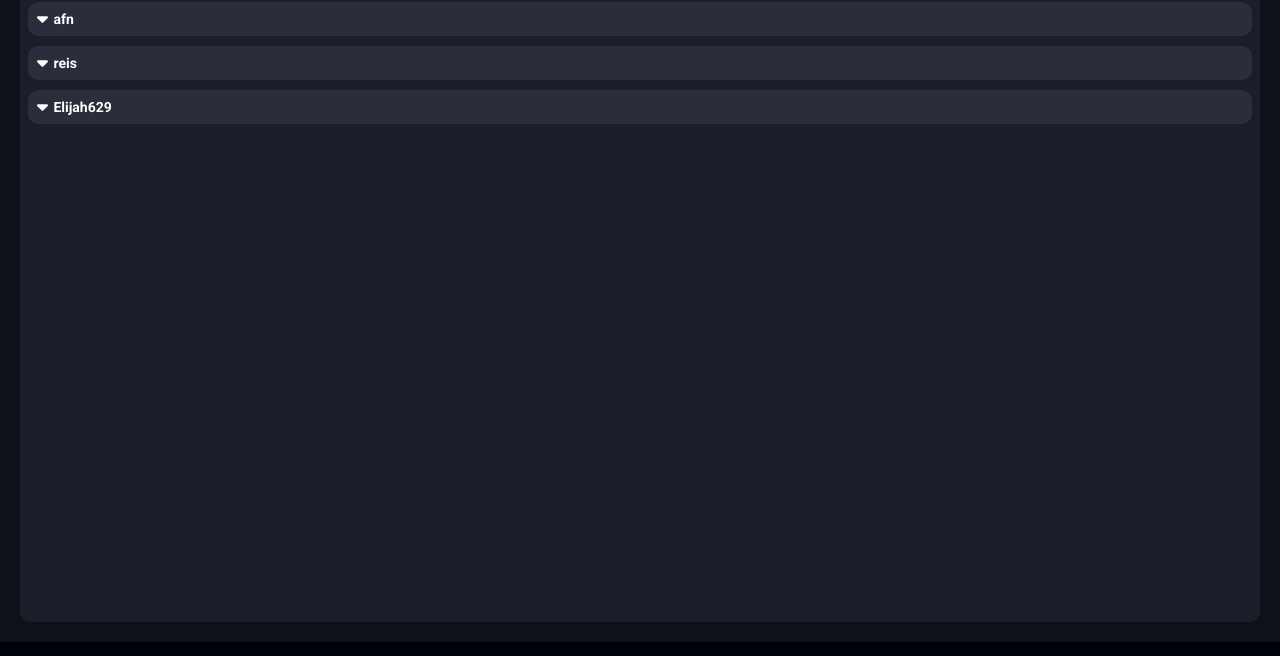
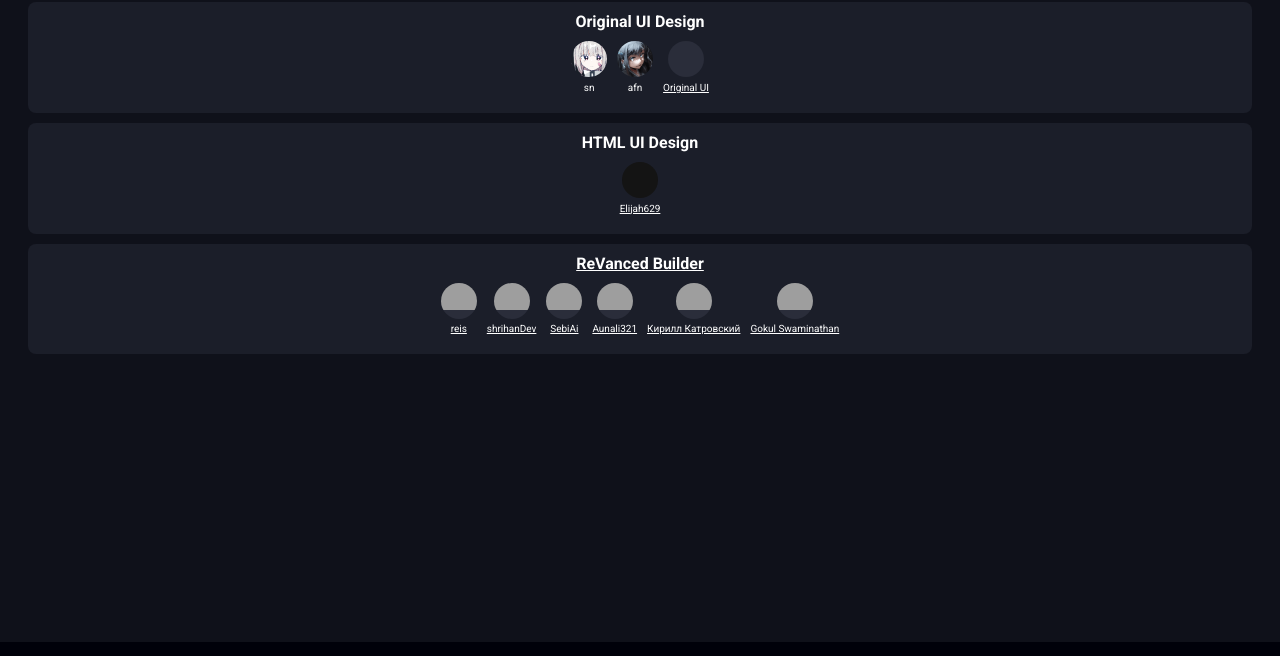
Before and after one commit to reisxd/revanced-builder, a website: page public/about/index.html in a window 1280 px wide. Shown: the part 79-735 px from the top of the page. Drawn offline with Linux system fonts and the light colour scheme; grey boxes are pictures that could not be loaded.

Commit message:
Update android UI

```diff
--- /dev/null
+++ b/public/about/about.css
@@ -0,0 +1,120 @@
+/* Disable the link highlighting and underlines */
+
+a {
+	text-decoration: underline;
+	color: white;
+}
+
+/* Make unordered list lists actually look good */
+
+ul {
+	width: 100%;
+	margin: 0;
+	padding: 0;
+	list-style: none;
+}
+
+/* Roles in the credits */
+
+li {
+	display: flex;
+	align-items: center;
+	flex-direction: column;
+	background-color: var(--contrastColor);
+	border-radius: 8px;
+	padding: 10px;
+	margin-bottom: 10px;
+}
+
+li h4 {
+	text-align: center;
+	margin-bottom: 5px;
+}
+
+/* This page is special, we need to revert the content wrapper's background */
+
+div#content--wrapper {
+	background: transparent;
+}
+
+/* Member Image and name styling */
+
+.member {
+    display: grid;
+    margin: 5px;
+    grid-template-columns: max-content;
+    grid-template-rows: 36px 1.3em;
+    gap: 0px 0px;
+    grid-template-areas:
+        "image"
+        "name";
+}
+
+.member-image {
+	display: inline-block;
+	margin: 0 auto;
+	width: 36px;
+	height: 36px;
+	border-radius: 50%;
+	background-color: var(--interactableColor);
+	grid-area: image;
+    background-size: 100%;
+	background-repeat: no-repeat;
+}
+
+.member-name {
+	display:flex;
+	align-items:center;
+	justify-content: center;
+	grid-area: name;
+	font-size: 10px;
+}
+
+.members {
+	display:flex;
+	flex-direction: row;
+	justify-content: center;
+	flex-wrap: wrap;
+}
+
+/* Credits Images */
+
+.sn {
+	background-image: url('../images/sn.png');
+}
+
+.afn {
+	background-image: url('../images/afn.png');
+}
+
+.elijah629 {
+	background-color: #141414;
+}
+
+.reisxd {
+    background-image: url('https://avatars.githubusercontent.com/u/29177546?v=4');
+}
+
+.shrihanDev {
+    background-image: url('https://avatars.githubusercontent.com/u/54971391?v=4');
+}
+
+.sebiai {
+    background-image: url('https://avatars.githubusercontent.com/u/41116921?v=4');
+}
+
+.xemulat {
+    background-image: url('https://avatars.githubusercontent.com/u/98595166?v=4');
+}
+
+.aunali321 {
+    background-image: url('https://avatars.githubusercontent.com/u/48486084?v=4');
+}
+
+.katrovsky {
+    background-image: url('https://avatars.githubusercontent.com/u/16941729?v=4');
+}
+
+.javacafe01 {
+    background-image: url('https://avatars.githubusercontent.com/u/33443763?v=4');
+}
--- a/public/about/index.html
+++ b/public/about/index.html
@@ -5,59 +5,75 @@
 	<meta charset="utf-8">
 	<meta name="viewport" content="width=device-width">
 	<title>About</title>
-	<link href="https://site-assets.fontawesome.com/releases/v6.1.2/css/all.css" rel="stylesheet" type="text/css" />
+	<link href="../fontawesome.css" rel="stylesheet" type="text/css" />
 	<link href="../core.css" rel="stylesheet" type="text/css" />
-	<link href="/patches/patches.css" rel="stylesheet" type="text/css" />
-    <script src="/index.js"></script>
+	<link href="about.css" rel="stylesheet" type="text/css" />
+    <script src="../index.js"></script>
 </head>
 
 <body>
 	<div id="container">
 		<main>
 			<header>
-				<h1>Made by:</h1>
+				<h1>Credits:</h1>
 			</header>
 			<div id="content--wrapper">
 				<div id="content">
 					<ul>
 						<li>
-                            <input class="select" id="about-1" type="checkbox">
-							<label for="about-1">
-								<input class="dropdown" id="dropdown-1" type="checkbox">
-								<label for="dropdown-1">
-									<i class="fa-solid fa-lg fa-caret-down"></i>
-									<span><strong>afn</strong></span>
-									<div class="dropdown-content">
-										<span>Made the UI design</span>
+							<h4>Original UI Design</h4>
+							<div class="members">
+								<span class="member">
+									<span class="member-image sn"></span>
+									<span class="member-name">sn</span>
+								</span>
+								<span class="member">
+									<span class="member-image afn"></span>
+									<span class="member-name">afn</span>
+								</span>
+								<span class="member">
+									<span class="member-image"></span>
+									<span class="member-name"><a href="https://www.figma.com/file/p9tO8LyUuPaovZ5tz40TzH/ReVanced-Desktop">Original UI</a></span>
+								</span>
 							</div>
-								</label>
-							</label>
 						</li>
 						<li>
-							<input class="select" id="about-2" type="checkbox">
-							<label for="about-2">
-								<input class="dropdown" id="dropdown-2" type="checkbox">
-								<label for="dropdown-2">
-									<i class="fa-solid fa-lg fa-caret-down"></i>
-									<span><strong>reis</strong></span>
-									<div class="dropdown-content">
-										<span>(Thats me!) Made the backend and added functionality to frontend</span>
+							<h4>HTML UI Design</h4>
+							<div class="members">
+								<span class="member">
+									<span class="member-image elijah629"></span>
+									<span class="member-name"><a href="https://www.google.com/search?q=elijah629+-pinterest+-samcro+-rootsweb+-aaa-mis.txt+-out_sample1.txt+-site%3Abooks.google.com">Elijah629</a></span>
+								</span>
 							</div>
-								</label>
-							</label>
 						</li>
 						<li>
-							<input class="select" id="about-3" type="checkbox">
-							<label for="about-3">
-								<input class="dropdown" id="dropdown-3" type="checkbox">
-								<label for="dropdown-3">
-									<i class="fa-solid fa-lg fa-caret-down"></i>
-									<span><strong>Elijah629</strong></span>
-									<div class="dropdown-content">
-										<span>Made the frontend</span>
+							<h4><a href="https://github.com/reisxd/revanced-builder">ReVanced Builder</a></h4>
+							<div class="members">
+								<span class="member">
+									<span class="member-image reisxd"></span>
+									<span class="member-name"><a href="https://github.com/reisxd">reis</a></span>
+								</span>
+								<span class="member">
+									<span class="member-image shrihanDev"></span>
+									<span class="member-name"><a href="https://github.com/shrihanDev">shrihanDev</a></span>
+								</span>
+								<span class="member">
+									<span class="member-image sebiai"></span>
+									<span class="member-name"><a href="https://github.com/SebiAi">SebiAi</a></span>
+								</span>
+								<span class="member">
+									<span class="member-image aunali321"></span>
+									<span class="member-name"><a href="https://github.com/Aunali321">Aunali321</a></span>
+								</span>
+								<span class="member">
+									<span class="member-image katrovsky"></span>
+									<span class="member-name"><a href="https://github.com/Katrovsky">Кирилл Катровский</a></span>
+								</span>
+								<span class="member">
+									<span class="member-image javacafe01"></span>
+									<span class="member-name"><a href="https://github.com/JavaCafe01">Gokul Swaminathan</a></span>
+								</span>
 							</div>
-								</label>
-							</label>
 						</li>
 					</ul>
 				</div>
@@ -65,11 +81,8 @@
 		</main>
 		<footer>
 			<i class="social-icon fa-brands fa-xl fa-github" onclick="openGitHub();"></i>
-            <div style="margin-left: 10px;"></div>
-            <i class="social-icon fa-xl fa fa-question-circle" onclick="openAbout();"></i>
 			<span class="right"></span>
 			<button onclick="history.back()">Back</button>
-			<button class="highlighted" onclick="location.href='/'">Continue</button>
 		</footer>
 	</div>
 </body>
--- a/public/apps.css
+++ b/public/apps.css
@@ -1,4 +1,4 @@
-/* Styles for all unordered lists */
+/* Make unordered lists actually look good */
 
 ul {
 	width: 100%;
@@ -7,12 +7,13 @@
 	list-style: none;
 }
 
-/* Styles for all list items */
+/* Styles for the devices */
 
 li {
 	display: flex;
-	margin-bottom: 10px;
+	margin-bottom: 15px;
 }
+
 /* Hides multiple choice inputs */
 
 input[type="radio"] {
@@ -25,13 +26,15 @@
   background: var(--accentColor);
 }
 
+/* Labels */
+
 input[type="radio"] + label {
 	width:100%;
 	font-family: 'Roboto', sans-serif;
-	font-weight: 400;
 	font-size: 14px;
 	color: var(--textColor);
 	border-radius: var(--border-radius);
 	padding:7px;
 	background-color: var(--interactableColor);
+	font-weight: bold;
 }
--- a/public/core.css
+++ b/public/core.css
@@ -3,7 +3,7 @@
 @import url('https://fonts.googleapis.com/css2?family=Roboto:wght@400;700&display=swap');
 @import url('https://fonts.googleapis.com/css2?family=Fira+Code:wght@300&display=swap');
 
-/* Color Varibles, you may edit them */
+/* Color Varibles */
 
 :root {
 	--textColor:         #ffffff;
@@ -169,8 +169,8 @@
 	width: 40px;
 	height: 40px;
 	position: relative;
-	left:8.5px;
-	top:8.4px;
+	left:8px;
+	top:8px;
 	border-radius: 25px;
 	color:var(--icon-foreground);
 	background-color:var(--icon-background);
--- /dev/null
+++ b/public/fontawesome.css
@@ -0,0 +1 @@
+.fa,.fa-brands,.fa-solid{-moz-osx-font-smoothing:grayscale;-webkit-font-smoothing:antialiased;display:inline-block;font-style:normal;font-variant:normal;line-height:1;text-rendering:auto}.fa-lg{font-size:1.25em;line-height:.05em;vertical-align:-.075em}.fa-xl{font-size:1.5em;line-height:.04167em;vertical-align:-.125em}.fa-github:before{content:""}.fa-caret-down:before{content:""}.fa-question-circle:before{content:""}.fa-brands{font-family:"Font Awesome 6 Brands";font-weight:400}.fa-light,.fal{font-family:"Font Awesome 6 Pro";font-weight:300}@font-face{font-family:"Font Awesome 6 Brands";font-style:normal;font-weight:400;font-display:block;src:url(webfonts/fa-brands-400.woff2)format("woff2"),url(../webfonts/fa-brands-400.ttf)format("truetype")}:host,:root{--fa-font-solid:normal 900 1em/1 "Font Awesome 6 Pro";--fa-font-brands:normal 400 1em/1 "Font Awesome 6 Brands"}@font-face{font-family:"Font Awesome 6 Pro";font-style:normal;font-weight:900;font-display:block;src:url(webfonts/fa-solid-900.woff2)format("woff2"),url(../webfonts/fa-solid-900.ttf)format("truetype")}.fa-solid{font-family:"Font Awesome 6 Pro";font-weight:900}
--- a/public/patches/patches.css
+++ b/public/patches.css
@@ -44,7 +44,7 @@
 
 li {
 	display: flex;
-	margin-bottom: 10px;
+	margin-bottom: 15px;
 }
 
 @media only screen and (min-width:790px) {
```
Also changed, not shown: public/dependencies/index.html (+5 -5 lines), public/index.html (+4 -4 lines), public/index.js (+12 -10 lines), public/patch/index.html (+4 -4 lines), public/patches/index.html (+4 -4 lines), public/versions/index.html (+6 -5 lines), public/images/afn.png (added), public/images/sn.png (added), public/webfonts/fa-brands-400.ttf (added), public/webfonts/fa-brands-400.woff2 (added), public/webfonts/fa-solid-900.ttf (added), public/webfonts/fa-solid-900.woff2 (added). Lines whose indentation alone changed are shown as unchanged.
